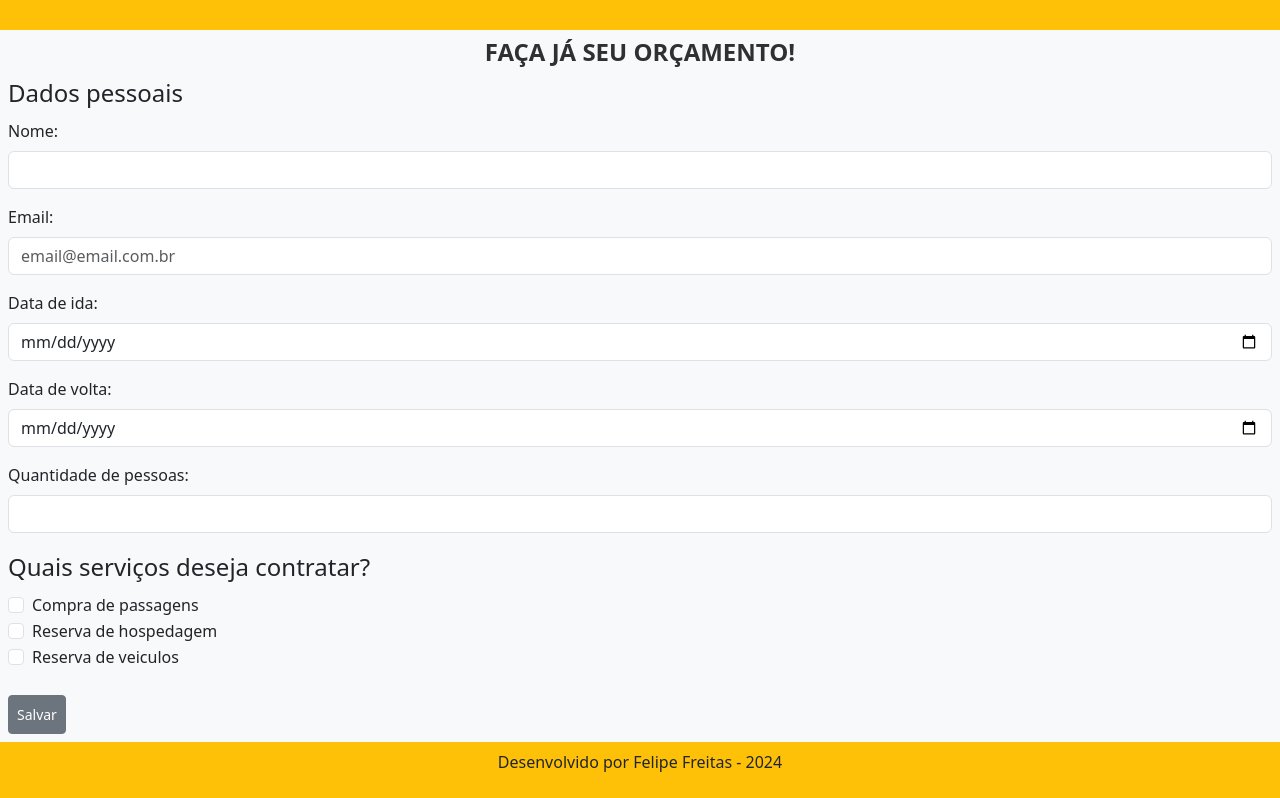
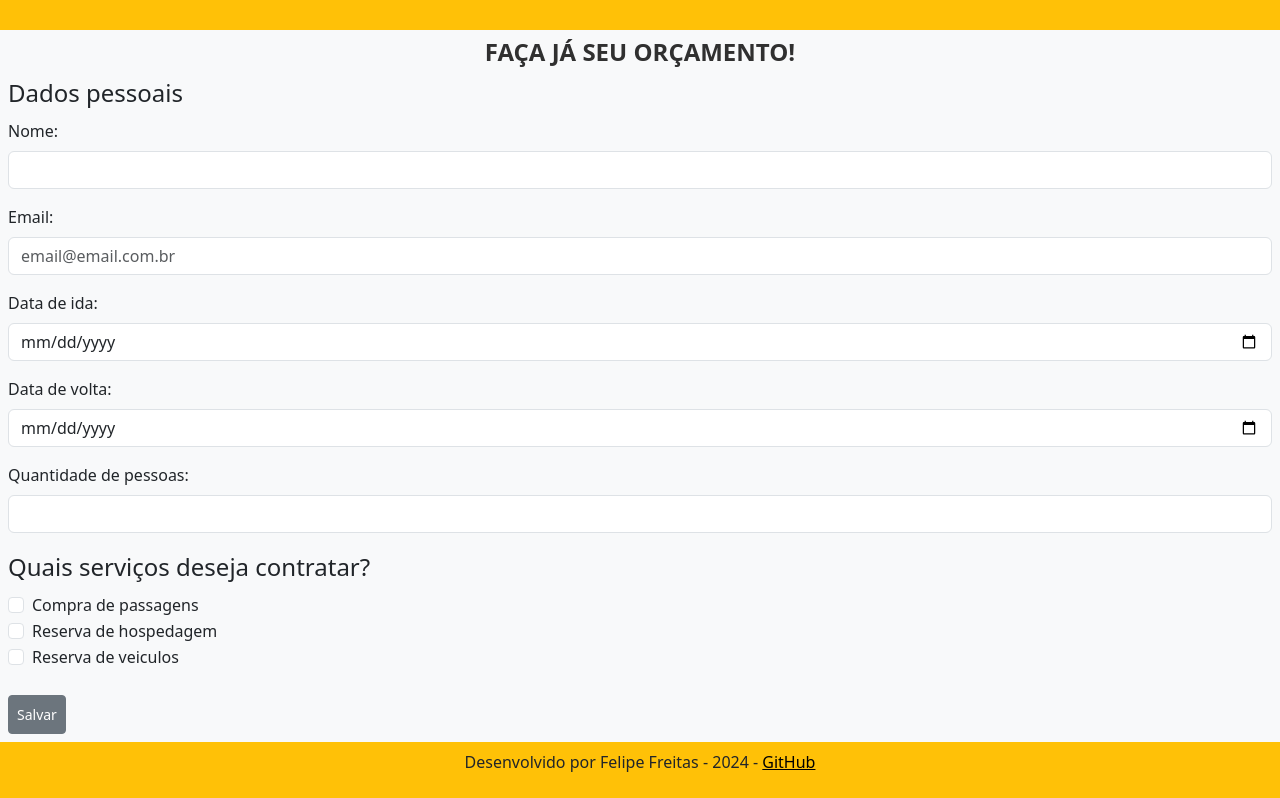
Before and after one commit to FelipePFreitas/siteagenciadeviagens, a plain HTML site: page index.html in a window 1280 px wide. Shown: the part 1019-1817 px from the top of the page. Drawn offline with nearby package versions, Linux system fonts and the light colour scheme.

Commit message:
Adicionando informações no readme e atualizando footer

```diff
--- a/index.html
+++ b/index.html
@@ -171,7 +171,7 @@
         </form>
     </section>
     <footer class="container-fluid bg-warning p-2 text-center">
-        <p>Desenvolvido por Felipe Freitas - 2024</p>
+        <p> Desenvolvido por Felipe Freitas - 2024 - <a style="color: black;" href="https://github.com/FelipePFreitas">GitHub</a></p>
     </footer>
     <script src="https://cdn.jsdelivr.net/npm/bootstrap@5.3.3/dist/js/bootstrap.bundle.min.js"
         integrity="sha384-YvpcrYf0tY3lHB60NNkmXc5s9fDVZLESaAA55NDzOxhy9GkcIdslK1eN7N6jIeHz"
```
Also changed, not shown: 1 other file.
